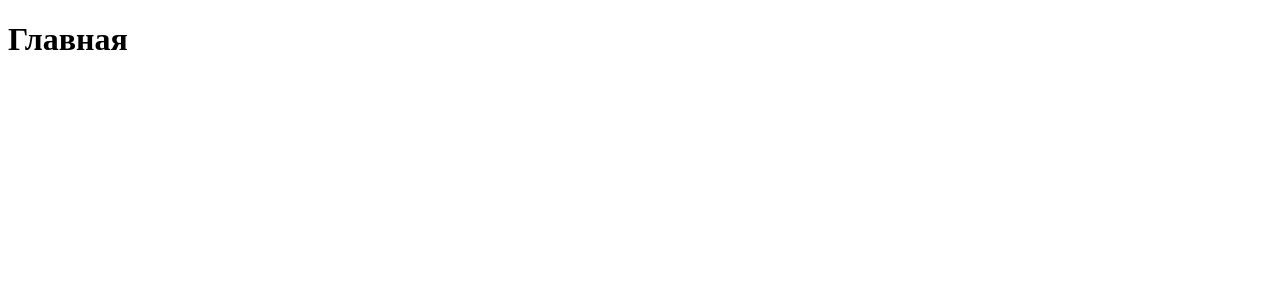
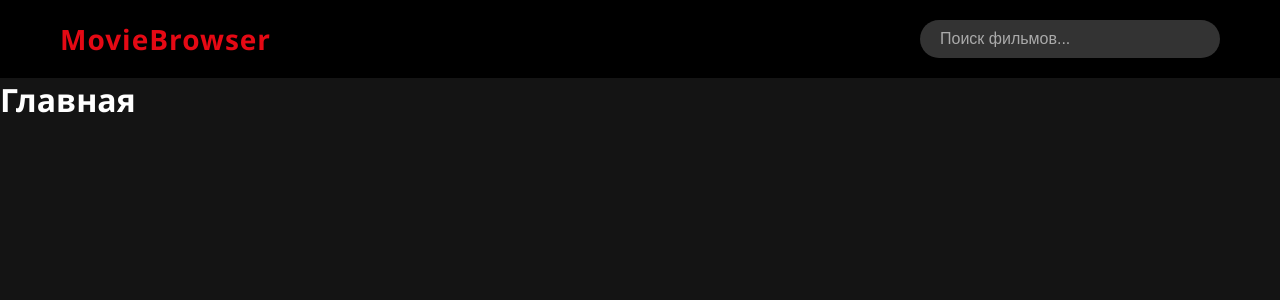
Before and after one commit to kostin-five/movie-catalog, a React (Vite) app: page / in a window 1280 px wide. Shown: the top 300 px of the page. Built offline with nearby package versions, Linux system fonts and the light colour scheme.

Commit message:
feat(header): добавлен компонент Header

```diff
--- a/src/App.jsx
+++ b/src/App.jsx
@@ -1,10 +1,12 @@
 import { BrowserRouter, Route, Routes, Navigate } from "react-router-dom";
 import Home from "./pages/Home";
 import MovieDetails from "./pages/MovieDetails";
+import Header from "./components/header/Header";
 
 function App() {
   return (
     <BrowserRouter>
+      <Header />
       <Routes>
         <Route path="/" element={<Home />} />
         <Route path="/movie/:id" element={<MovieDetails />} />
--- /dev/null
+++ b/src/components/header/Header.jsx
@@ -0,0 +1,22 @@
+// import React from "react";
+import { Link } from "react-router-dom";
+import styles from "./Header.module.css";
+
+const Header = () => {
+  return (
+    <header className={styles.header}>
+      <div className={"container " + styles.wrapper}>
+        <Link to="/" className={styles.logo}>
+          MovieBrowser
+        </Link>
+        <input
+          type="text"
+          className={styles.searchInput}
+          placeholder="Поиск фильмов..."
+        />
+      </div>
+    </header>
+  );
+};
+
+export default Header;
--- /dev/null
+++ b/src/components/header/Header.module.css
@@ -0,0 +1,40 @@
+.header {
+  background-color: #000000;
+  padding: 20px 0;
+  position: sticky;
+  top: 0;
+  z-index: 100;
+}
+
+.wrapper {
+  display: flex;
+  justify-content: space-between;
+  align-items: center;
+}
+
+.logo {
+  font-size: 28px;
+  font-weight: bold;
+  color: #e50914;
+  letter-spacing: 1px;
+}
+
+.searchInput {
+  padding: 10px 20px;
+  border-radius: 20px;
+  border: none;
+  outline: none;
+  width: 300px;
+  font-size: 16px;
+  background-color: #333333;
+  color: white;
+  transition: background-color 0.3s;
+}
+
+.searchInput:focus {
+  background-color: #444444;
+}
+
+.searchInput::placeholder {
+  color: #aaaaaa;
+}
--- a/src/index.css
+++ b/src/index.css
@@ -0,0 +1,24 @@
+/* Сброс стилей */
+* {
+  margin: 0;
+  padding: 0;
+  box-sizing: border-box;
+}
+
+body {
+  font-family: 'Segoe UI', Tahoma, Geneva, Verdana, sans-serif;
+  background-color: #141414; /* Темный фон */
+  color: #ffffff; /* Белый текст */
+}
+
+/* Глобальный класс для ограничения ширины контента по центру */
+.container {
+  max-width: 1200px;
+  margin: 0 auto;
+  padding: 0 20px;
+}
+
+a {
+  text-decoration: none;
+  color: inherit;
+}
```
